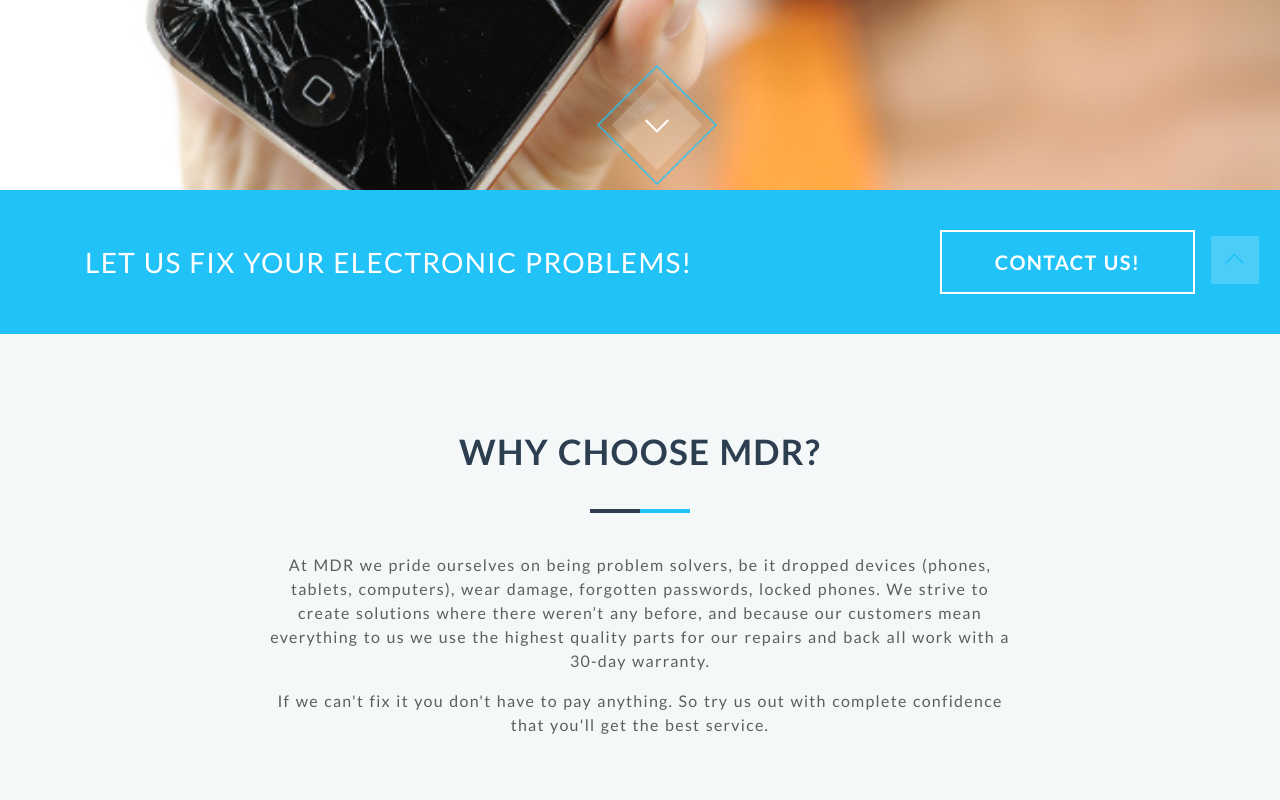
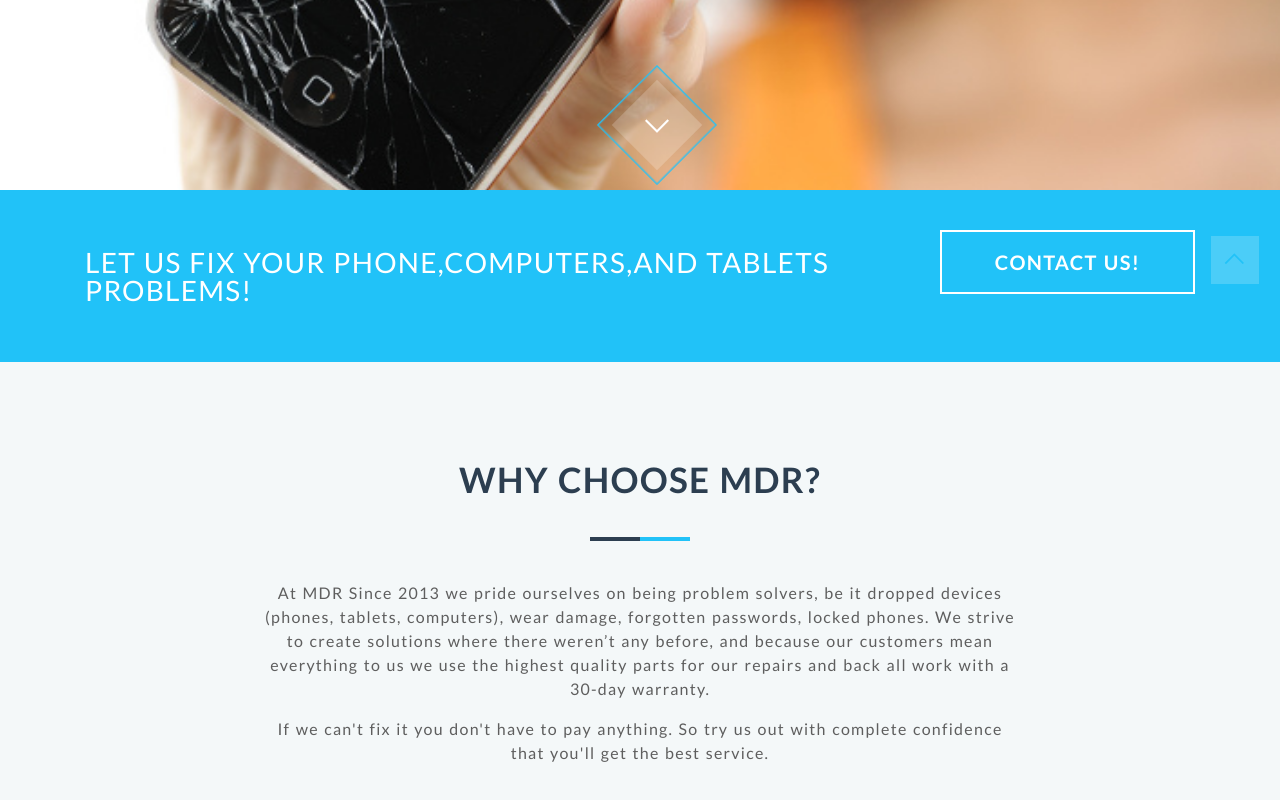
Before and after one commit to jdmr/mymdr, a Nuxt app: page / in a window 1280 px wide. Shown: the part 610-1410 px from the top of the page. Built offline with nearby package versions, Linux system fonts and the light colour scheme.

Commit message:
Update index.vue

```diff
--- a/pages/index.vue
+++ b/pages/index.vue
@@ -152,7 +152,7 @@
       <div class="container">
 
         <div class="col-md-9 col-sm-12">
-          <h2>Let us fix your electronic problems!</h2>
+          <h2>Let us fix your Phone,computers,and tablets problems!</h2>
         </div>
         <div class="col-md-3 col-md-push-0 col-sm-8 col-sm-push-2 col-xs-10 col-xs-push-1">
           <a
@@ -180,7 +180,7 @@
 
           <!-- Section Content -->
           <div class="col-md-8 col-md-push-2 col-sm-12 section-content">
-            <p>At MDR we pride ourselves on being problem solvers, be it dropped devices (phones, tablets, computers), wear damage, forgotten passwords, locked phones. We strive to create solutions where there weren’t any before, and because our
+            <p>At MDR Since 2013 we pride ourselves on being problem solvers, be it dropped devices (phones, tablets, computers), wear damage, forgotten passwords, locked phones. We strive to create solutions where there weren’t any before, and because our
             customers mean everything to us we use the highest quality parts for our repairs and back all work with a 30-day warranty.</p>
 
             <p>If we can't fix it you don't have to pay anything. So try us out with complete confidence that you'll get the best service.</p>
```
